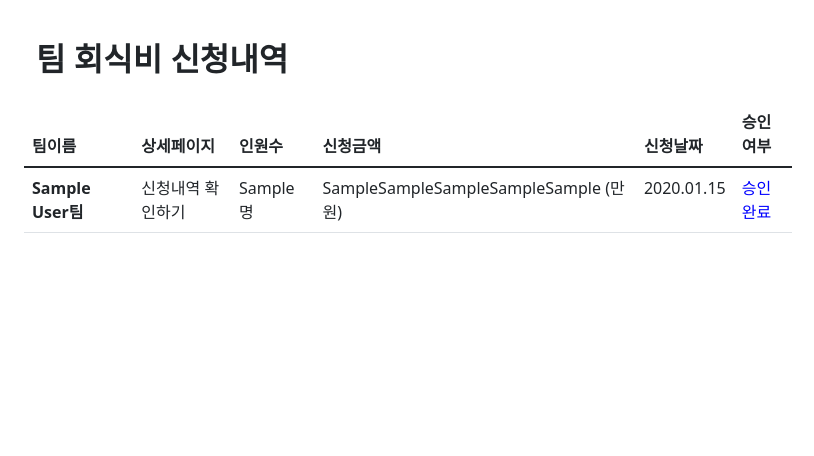
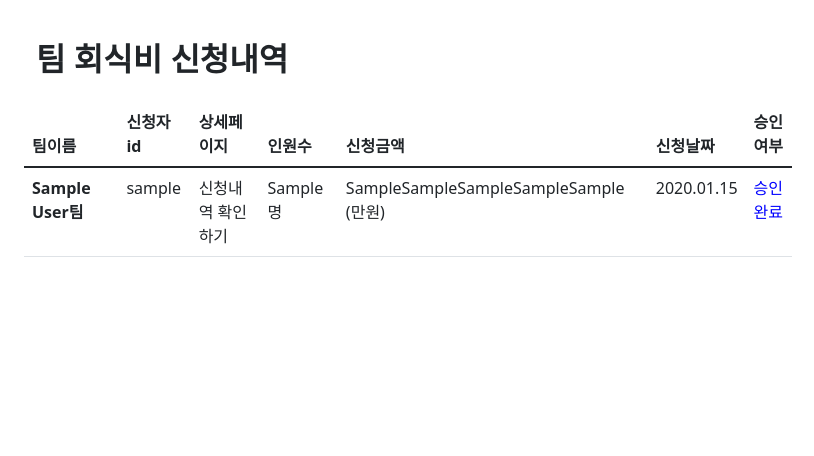
Before and after one commit to kvkvd12/5i_support_project, a Django app: page /approval_list/ in a window 1280 px wide. Shown: the part 56-512 px from the top of the page, without its empty margins (232-1046 px from the left). Run offline with Django 4.2, Linux system fonts and the light colour scheme; a user stored in the database is signed in; tables that the repository leaves empty hold one stand-in row (values such as "Sample post"); some libraries are stand-ins or nearby versions.

Commit message:
[Modify]관리자 페이지에서 보이는 테이블에서  신청자 id 필드도 추가

```diff
--- a/templates/support_data/approval_list.html
+++ b/templates/support_data/approval_list.html
@@ -10,6 +10,7 @@
             <thead>
                 <tr>
                     <th scope="col">팀이름</th>
+                    <th scope="col">신청자id</th>
                     <th scope="col">상세페이지</th>
                     <th scope="col">인원수</th>
                     <th scope="col">신청금액</th>
@@ -20,7 +21,8 @@
             <tbody>
                 {% for al in true_approval %}
                 <tr>
-                    <th scope="row">{{ al.team_name.team_name }}팀</th>
+                    <th scope="row">{{ al.team_name.team_name }}팀 </th>
+                    <td>{{ al.team_name.username }}</td>
                     <td><a href="/result/{{al.id}}/" class="record">신청내역 확인하기</a></td>
                     <td>{{ al.people_num }} 명</td>
                     <td>{{ al.people_num|mul:5 }} (만원)</td>
```
Also changed, not shown: support_data/migrations/0001_initial.py, support_data/migrations/0002_initial.py, user/migrations/0001_initial.py.
